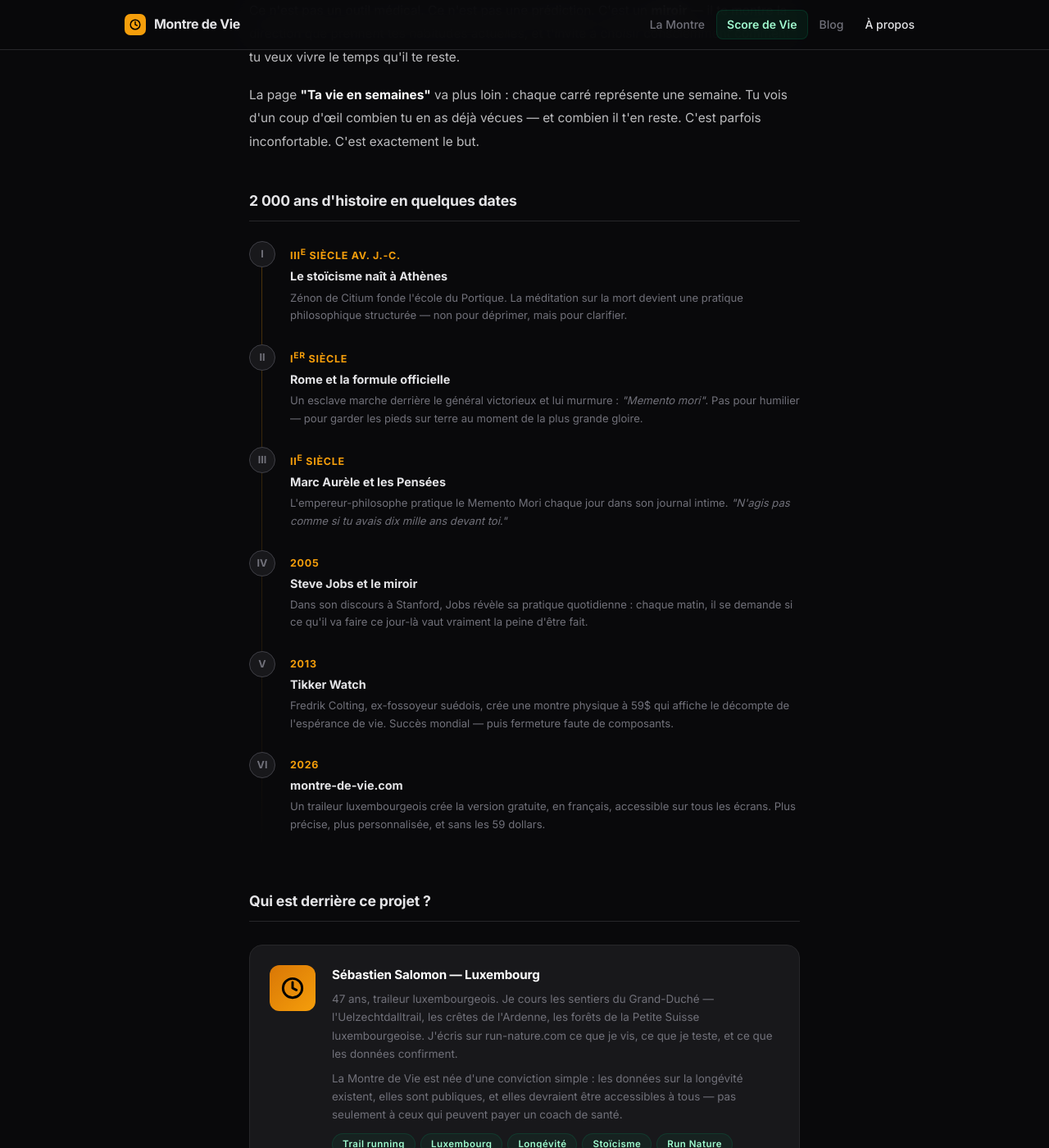
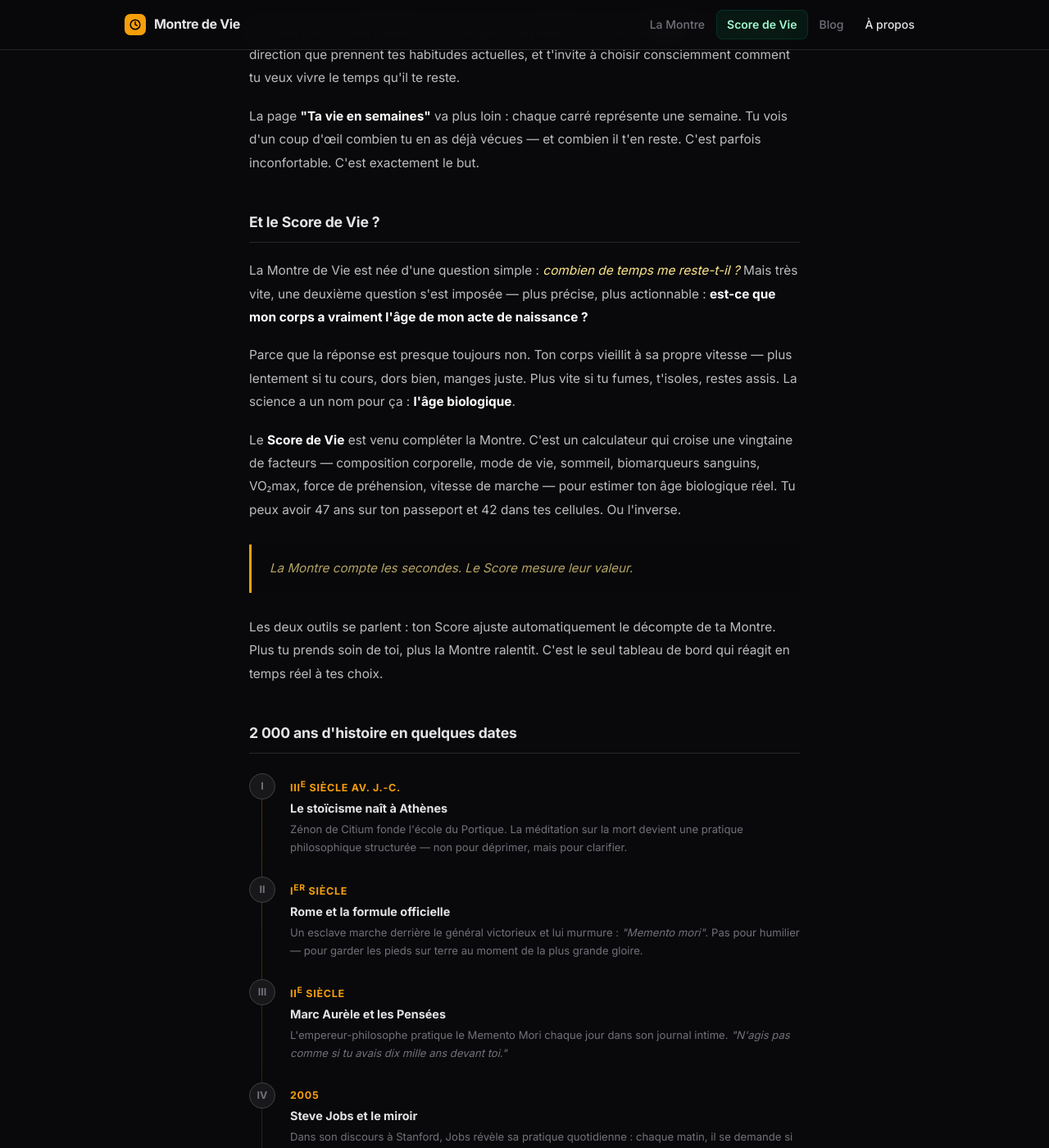
Before and after one commit to SebRunNature/memento-mori, a Jekyll site: the page built from apropos/index.html, in a window 1280 px wide and 1400 px high, scrolled down 828 px. Shown: the whole window at 82% size. Built offline with Jekyll 4.4.1, drawn with Linux system fonts in a browser that asks for light colours; some of the changed text lies outside the part shown.

Commit message:
Update index.html

```diff
--- a/apropos/index.html
+++ b/apropos/index.html
@@ -1,7 +1,7 @@
 ---
 layout: default
-title: "À propos — Memento Mori & Montre de Vie"
-description: "Qui est derrière la Montre de Vie ? L'histoire du Memento Mori, la philosophie stoïcienne, et pourquoi un traileur luxembourgeois a créé cet outil gratuit."
+title: "À propos — Montre de Vie & Score de Vie"
+description: "Qui est derrière la Montre de Vie et le Score de Vie ? L'histoire du Memento Mori, la philosophie stoïcienne, l'âge biologique, et pourquoi un traileur luxembourgeois a créé ces outils gratuits."
 ---
 
 <style>
@@ -269,8 +269,8 @@ description: "Qui est derrière la Montre de Vie ? L'histoire du Memento Mori, l
 <!-- ══ HERO ══ -->
 <div class="ap-hero">
   <div class="ap-eyebrow">Memento Mori · Luxembourg</div>
-  <h1>À propos de la <em>Montre de Vie</em></h1>
-  <p>Une philosophie vieille de 2 000 ans. Un traileur de 47 ans. Un outil gratuit pour ne plus jamais gaspiller une seconde.</p>
+  <h1>À propos de la <em>Montre de Vie</em> &amp; du <em>Score de Vie</em></h1>
+  <p>Une philosophie vieille de 2 000 ans. Un traileur de 47 ans. Deux outils gratuits — l'un pour voir le temps qui passe, l'autre pour mesurer la vitesse à laquelle tu le brûles.</p>
 </div>
 
 <!-- ══ CITATION ══ -->
@@ -288,6 +288,21 @@ description: "Qui est derrière la Montre de Vie ? L'histoire du Memento Mori, l
 <p class="prose">Ce n'est pas un outil médical. Ce n'est pas une prédiction. C'est un <strong>miroir</strong> — il te montre la direction que prennent tes habitudes actuelles, et t'invite à choisir consciemment comment tu veux vivre le temps qu'il te reste.</p>
 
 <p class="prose">La page <strong>"Ta vie en semaines"</strong> va plus loin : chaque carré représente une semaine. Tu vois d'un coup d'œil combien tu en as déjà vécues — et combien il t'en reste. C'est parfois inconfortable. C'est exactement le but.</p>
+
+<!-- ══ ET LE SCORE ══ -->
+<h2 class="ap-section-title">Et le Score de Vie ?</h2>
+
+<p class="prose">La Montre de Vie est née d'une question simple : <em>combien de temps me reste-t-il ?</em> Mais très vite, une deuxième question s'est imposée — plus précise, plus actionnable : <strong>est-ce que mon corps a vraiment l'âge de mon acte de naissance ?</strong></p>
+
+<p class="prose">Parce que la réponse est presque toujours non. Ton corps vieillit à sa propre vitesse — plus lentement si tu cours, dors bien, manges juste. Plus vite si tu fumes, t'isoles, restes assis. La science a un nom pour ça : <strong>l'âge biologique</strong>.</p>
+
+<p class="prose">Le <strong>Score de Vie</strong> est venu compléter la Montre. C'est un calculateur qui croise une vingtaine de facteurs — composition corporelle, mode de vie, sommeil, biomarqueurs sanguins, VO₂max, force de préhension, vitesse de marche — pour estimer ton âge biologique réel. Tu peux avoir 47 ans sur ton passeport et 42 dans tes cellules. Ou l'inverse.</p>
+
+<div class="ap-quote">
+  La Montre compte les secondes. Le Score mesure leur valeur.
+</div>
+
+<p class="prose">Les deux outils se parlent : ton Score ajuste automatiquement le décompte de ta Montre. Plus tu prends soin de toi, plus la Montre ralentit. C'est le seul tableau de bord qui réagit en temps réel à tes choix.</p>
 
 <!-- ══ HISTOIRE ══ -->
 <h2 class="ap-section-title">2 000 ans d'histoire en quelques dates</h2>
@@ -336,9 +351,17 @@ description: "Qui est derrière la Montre de Vie ? L'histoire du Memento Mori, l
   <div class="tl-item">
     <div class="tl-dot">VI</div>
     <div class="tl-content">
+      <span class="tl-year">Début 2026</span>
+      <span class="tl-title">montre-de-vie.com — La Montre</span>
+      <span class="tl-body">Un traileur luxembourgeois crée la version gratuite de Tikker, en français, accessible sur tous les écrans. Plus précise, plus personnalisée, et sans les 59 dollars.</span>
+    </div>
+  </div>
+  <div class="tl-item">
+    <div class="tl-dot">VII</div>
+    <div class="tl-content">
       <span class="tl-year">2026</span>
-      <span class="tl-title">montre-de-vie.com</span>
-      <span class="tl-body">Un traileur luxembourgeois crée la version gratuite, en français, accessible sur tous les écrans. Plus précise, plus personnalisée, et sans les 59 dollars.</span>
+      <span class="tl-title">Le Score de Vie complète la Montre</span>
+      <span class="tl-body">Une question revient en boucle : <em>"OK, mais qu'est-ce que je peux faire concrètement ?"</em> Réponse : un second outil, basé sur les recherches modernes en âge biologique. Plus tu prends soin de toi, plus ta Montre ralentit. Les deux outils ne font qu'un.</span>
     </div>
   </div>
 </div>
@@ -367,7 +390,7 @@ description: "Qui est derrière la Montre de Vie ? L'histoire du Memento Mori, l
   </div>
 </div>
 
-<p class="prose">Ce projet est un <strong>défi personnel</strong> — créer une vraie app mobile à partir de zéro, sans être développeur, en apprenant sur le tas. La Montre de Vie est la première étape. La suite arrive.</p>
+<p class="prose">Ce projet est un <strong>défi personnel</strong> — créer de vrais outils à partir de zéro, sans être développeur, en apprenant sur le tas. La Montre de Vie est née d'abord, le Score de Vie l'a complétée. Une vraie app mobile arrive ensuite.</p>
 
 <!-- ══ PHILOSOPHIE ══ -->
 <h2 class="ap-section-title">Pourquoi le Memento Mori n'est pas morbide</h2>
@@ -402,6 +425,11 @@ description: "Qui est derrière la Montre de Vie ? L'histoire du Memento Mori, l
 </div>
 
 <div class="faq-item">
+  <div class="faq-q">Quelle différence entre la Montre de Vie et le Score de Vie ?</div>
+  <div class="faq-a">La <strong>Montre</strong> est un décompte en temps réel : elle te montre combien il te reste à vivre, en années, jours, heures, secondes. Elle confronte. Elle crée l'urgence.<br><br>Le <strong>Score</strong> est un diagnostic : il calcule ton âge biologique — l'âge réel de ton corps, qui peut différer de ton âge chronologique. Il s'appuie sur des modèles scientifiques reconnus (<strong>PhenoAge</strong>, <strong>BioAge</strong>, et données de physiologie sportive). Il te donne les leviers d'action concrets.<br><br>Les deux sont complémentaires. Calcule ton Score d'abord — il ajuste automatiquement ta Montre. Lance ensuite la Montre — elle te rappelle pourquoi tout ça compte.</div>
+</div>
+
+<div class="faq-item">
   <div class="faq-q">C'est quoi la suite du projet ?</div>
   <div class="faq-a">Une vraie app mobile sur le Play Store et l'App Store — installable, avec notifications optionnelles et suivi dans le temps. Le développement est en cours. Si tu veux suivre l'évolution, rejoins Run Nature.</div>
 </div>
```
